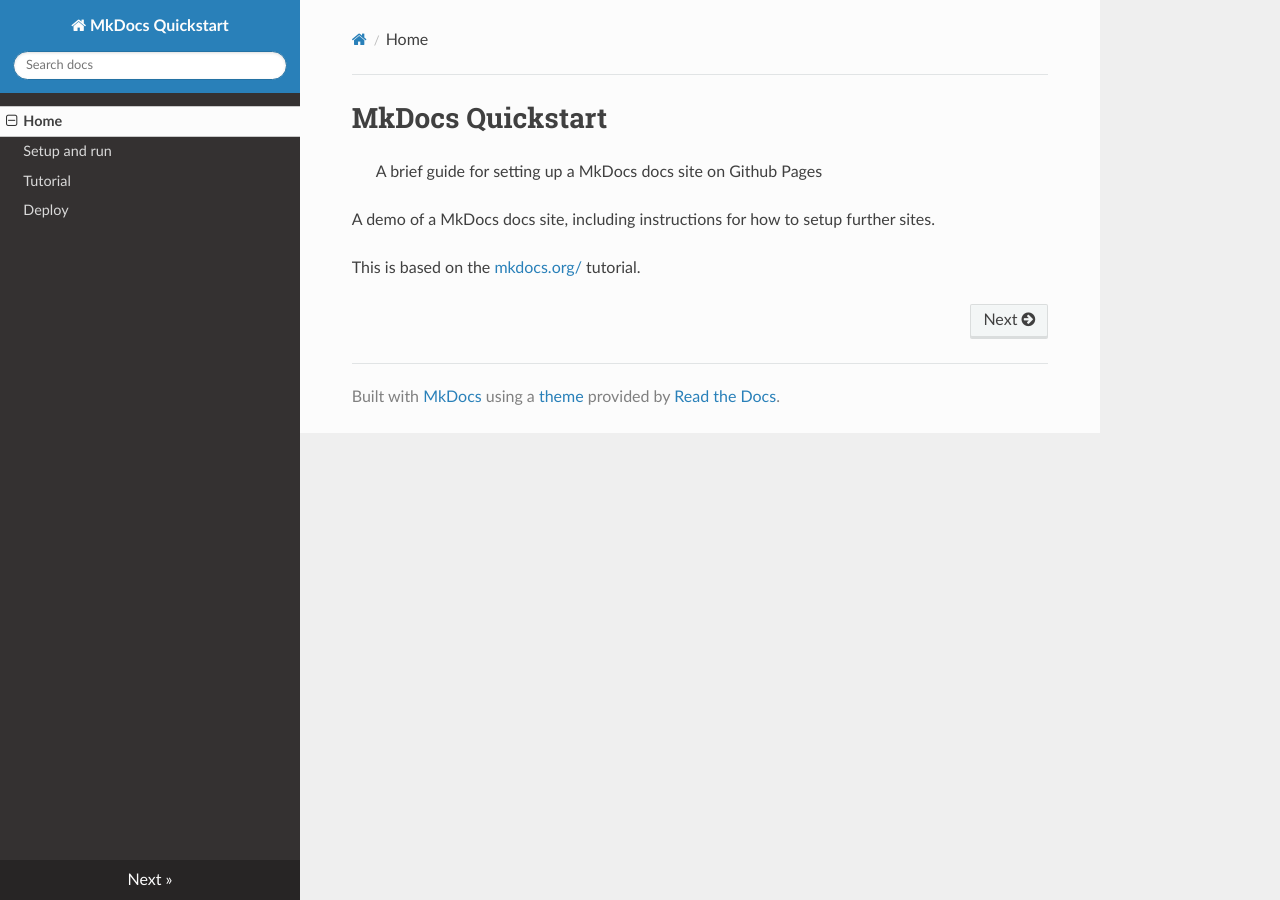
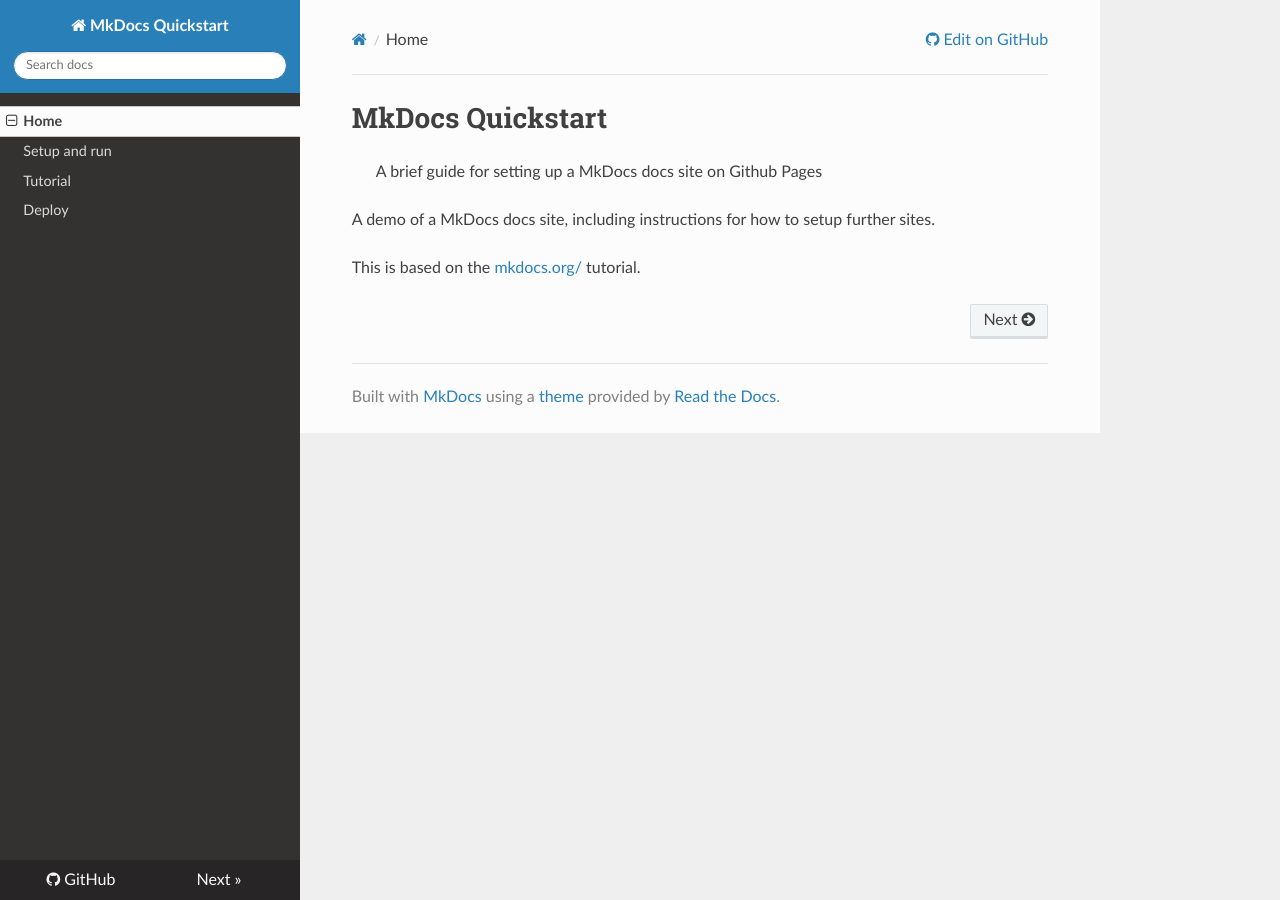
Before and after one commit to MichaelCurrin/mkdocs-quickstart, an MkDocs documentation site: the page built from docs/index.md, in a window 1280 px wide. Built offline with MkDocs 1.6.1, drawn with Linux system fonts in a browser that asks for light colours; nearby versions of some CDN libraries; some of the changed lines change nothing that is shown.

Commit message:
chore: Update config

```diff
--- a/mkdocs.yml
+++ b/mkdocs.yml
@@ -1,7 +1,9 @@
 site_name: MkDocs Quickstart
+site_description: 'A brief guide for setting up a MkDocs docs site on Github Pages'
 nav:
     - Home: index.md
     - Setup and run: setup_and_run.md
     - Tutorial: tutorial.md
     - Deploy: deploy.md
 theme: readthedocs
+repo_url: https://github.com/MichaelCurrin/mkdocs-quickstart/
```
